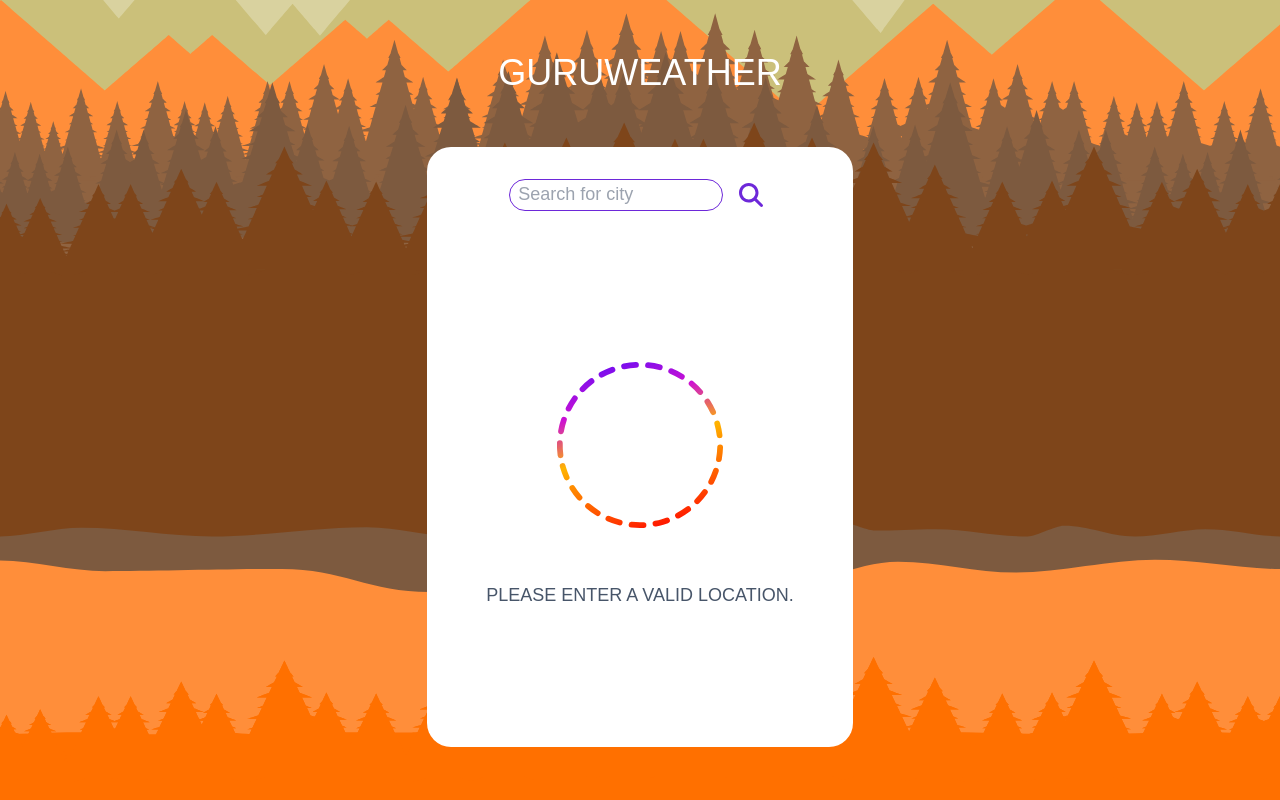
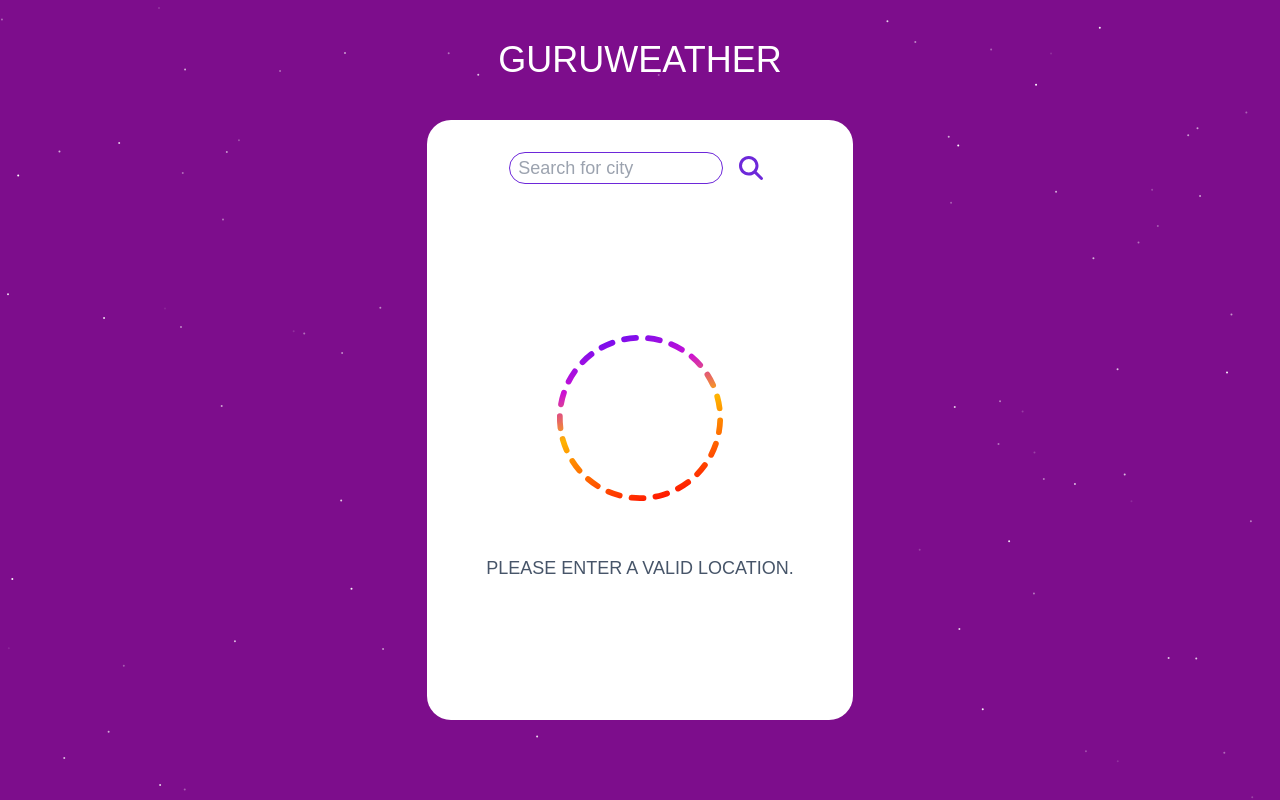
Before and after one commit to Sizimon/REACT-WEATHER-APP, a React (Vite) app in the folder weather-app/: page / in a window 1280 px wide. Built offline with nearby package versions, Linux system fonts and the light colour scheme; a web font is replaced by a local one.

Commit message:
Feat: Discard a few previous changes.

```diff
--- a/weather-app/src/App.jsx
+++ b/weather-app/src/App.jsx
@@ -1,9 +1,7 @@
 import Header from './components/Header'
 import React from 'react'
 import './App.css'
-// import ParticleBackground from './components/ParticleBackground'
-import { main } from './Images'
-import Lottie from 'lottie-react'
+import ParticleBackground from './components/ParticleBackground'
 import WeatherBox from './components/WeatherBox'
 
 function App() {
@@ -15,8 +13,7 @@ function App() {
       <div className="h-3/4 w-10/12 md:w-10/12 lg:w-4/12 py-4 bg-white rounded-3xl flex flex-col items-center">
         <WeatherBox />
       </div>
-      {/* <ParticleBackground /> */}
-      <Lottie animationData={main.background} className='absolute bottom-0 -z-50'  />
+      <ParticleBackground />
     </section>
   )
 }
--- a/weather-app/src/Images.js
+++ b/weather-app/src/Images.js
@@ -9,8 +9,6 @@ import storm from './assets/storm.json';
 import snow from './assets/snowy.json';
 import fog from './assets/fog.json';
 import sunClouds from './assets/sunny-with-clouds.json';
-
-import background from './assets/background-animation.json'
 
 const WeatherImages = {
     sunny: sun,
@@ -28,8 +26,4 @@ const IconImages = {
     windIcon: wind,
 }
 
-const main = {
-    background: background
-}
-
-export {WeatherImages, IconImages, main};
+export {WeatherImages, IconImages};
```
